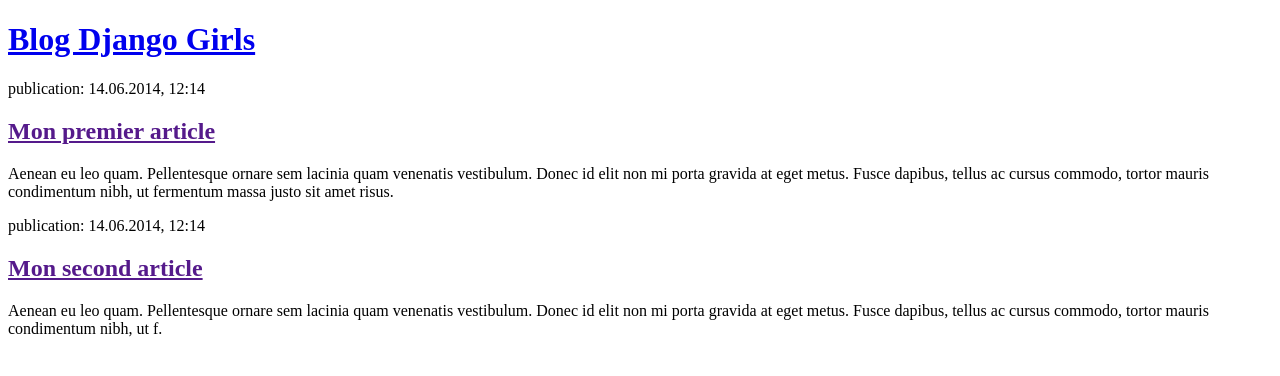
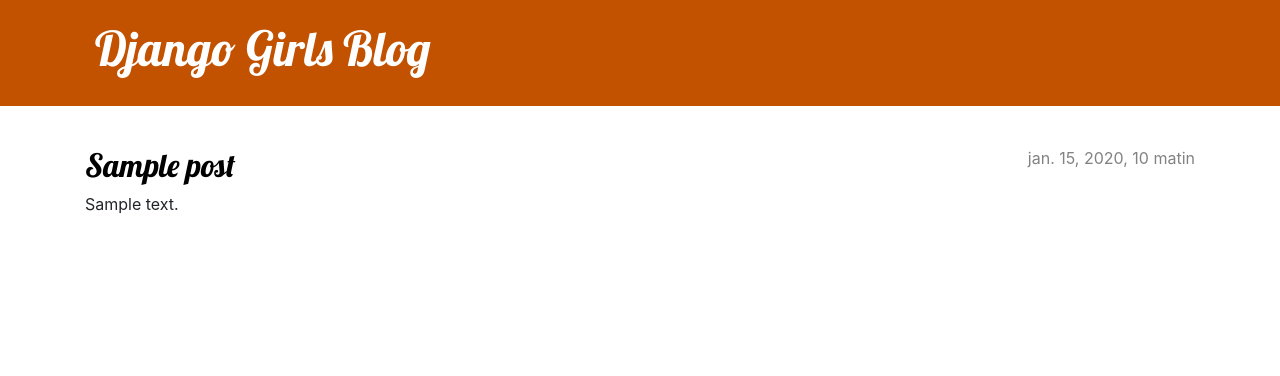
Before and after one commit to belkhoujaa/mon-nouveau-blog, a Django app: page / in a window 1280 px wide. Shown: the top 376 px of the page. Run offline with Django 3.2, Linux system fonts and the light colour scheme; tables that the repository leaves empty hold one stand-in row (values such as "Sample post").

Commit message:
Ajout de la vue et du template de détail blog post ainsi que du CSS pour le site.

```diff
--- a/blog/static/css/blog.css
+++ b/blog/static/css/blog.css
@@ -1,12 +1,70 @@
-h1 a, h2 a {
-    color: #C25100;
+.page-header {
+    background-color: #C25100;
+    margin-top: 0;
+    margin-bottom: 40px;
+    padding: 20px 20px 20px 40px;
 }
 
-body {
-    padding-left: 15px;
+.page-header h1,
+.page-header h1 a,
+.page-header h1 a:visited,
+.page-header h1 a:active {
+    color: #ffffff;
+    font-size: 36pt;
+    text-decoration: none;
 }
 
-h1 a, h2 a {
+h1,
+h2,
+h3,
+h4 {
+    font-family: 'Lobster', cursive;
+}
+
+.date {
+    color: #828282;
+}
+
+.save {
+    float: right;
+}
+
+.post-form textarea,
+.post-form input {
+    width: 100%;
+}
+
+.top-menu,
+.top-menu:hover,
+.top-menu:visited {
+    color: #ffffff;
+    float: right;
+    font-size: 26pt;
+    margin-right: 20px;
+}
+
+.post {
+    margin-bottom: 70px;
+}
+
+.post h2 a,
+.post h2 a:visited {
+    color: #000000;
+}
+
+.post > .date,
+.post > .actions {
+    float: right;
+}
+
+.btn-default,
+.btn-default:visited {
     color: #C25100;
-    font-family: 'Lobster';
+    background: none;
+    border-color: #C25100;
 }
+
+.btn-default:hover {
+    color: #FFFFFF;
+    background-color: #C25100;
+}
--- /dev/null
+++ b/blog/templates/blog/base.html
@@ -0,0 +1,25 @@
+{% load static %}
+<!DOCTYPE html>
+<html>
+    <head>
+        <title>Django Girls blog</title>
+        <link rel="stylesheet" href="https://cdn.jsdelivr.net/npm/bootstrap@4.5.3/dist/css/bootstrap.min.css" integrity="sha384-TX8t27EcRE3e/ihU7zmQxVncDAy5uIKz4rEkgIXeMed4M0jlfIDPvg6uqKI2xXr2" crossorigin="anonymous">
+        <link href='//fonts.googleapis.com/css?family=Lobster&subset=latin,latin-ext' rel='stylesheet' type='text/css'>
+        <link rel="stylesheet" href="{% static 'css/blog.css' %}">
+    </head>
+    <body>
+        <header class="page-header">
+          <div class="container">
+              <h1><a href="/">Django Girls Blog</a></h1>
+          </div>
+        </header>
+        <main class="container">
+            <div class="row">
+                <div class="col">
+                {% block content %}
+                {% endblock %}
+                </div>
+            </div>
+        </main>
+    </body>
+</html>
--- a/blog/templates/blog/post_list.html
+++ b/blog/templates/blog/post_list.html
@@ -1,23 +1,39 @@
+{% extends 'blog/base.html' %}
+{% load static %}
 <!DOCTYPE html>
 <html>
     <head>
         <title>Blog Django Girls</title>
+        <link rel="stylesheet" href="https://cdn.jsdelivr.net/npm/bootstrap@4.5.3/dist/css/bootstrap.min.css" integrity="sha384-TX8t27EcRE3e/ihU7zmQxVncDAy5uIKz4rEkgIXeMed4M0jlfIDPvg6uqKI2xXr2" crossorigin="anonymous">
+        <link rel="stylesheet" href="{% static 'css/blog.css' %}">
+        <link href="//fonts.googleapis.com/css?family=Lobster&subset=latin,latin-ext" rel="stylesheet" type="text/css">
+
     </head>
     <body>
-        <header>
-            <h1><a href="/">Blog Django Girls</a></h1>
+        <header class="page-header">
+            <div class="container">
+                <h1><a href="/">Django Girls Blog</a></h1>
+            </div>
         </header>
 
-        <article>
-            <time>publication: 14.06.2014, 12:14</time>
-            <h2><a href="">Mon premier article</a></h2>
-            <p>Aenean eu leo quam. Pellentesque ornare sem lacinia quam venenatis vestibulum. Donec id elit non mi porta gravida at eget metus. Fusce dapibus, tellus ac cursus commodo, tortor mauris condimentum nibh, ut fermentum massa justo sit amet risus.</p>
-        </article>
+        <main class="container">
+            <div class="row">
+                <div class="col">
 
-        <article>
-            <time>publication: 14.06.2014, 12:14</time>
-            <h2><a href="">Mon second article</a></h2>
-            <p>Aenean eu leo quam. Pellentesque ornare sem lacinia quam venenatis vestibulum. Donec id elit non mi porta gravida at eget metus. Fusce dapibus, tellus ac cursus commodo, tortor mauris condimentum nibh, ut f.</p>
-        </article>
+
+                    {% block content %}
+                        {% for post in posts %}
+                            <article class="post">
+                                <time class="date">
+                                    {{ post.published_date }}
+                                </time>
+                                <h2><a href="{% url 'post_detail' pk=post.pk %}">{{ post.title }}</a></h2>
+                                <p>{{ post.text|linebreaksbr }}</p>
+                            </article>
+                        {% endfor %}
+                    {% endblock %}
+                </div>
+            </div>
+        </main>
     </body>
 </html>
--- a/blog/urls.py
+++ b/blog/urls.py
@@ -3,4 +3,5 @@ from . import views
 
 urlpatterns = [
     path('', views.post_list, name='post_list'),
+    path('post/<int:pk>/', views.post_detail, name='post_detail'),
 ]
--- a/blog/views.py
+++ b/blog/views.py
@@ -1,7 +1,12 @@
 from django.shortcuts import render
 from django.utils import timezone
 from .models import Post
+from django.shortcuts import render, get_object_or_404
 
 def post_list(request):
-    posts = Post.objects.filter(published_date__lte=timezone.now()).order_by('published_date')
+    posts = Post.objects.all().order_by('published_date')
     return render(request, 'blog/post_list.html', {'posts': posts})
+
+def post_detail(request, pk):
+    post = get_object_or_404(Post, pk=pk)
+    return render(request, 'blog/post_detail.html', {'post': post})
```
Also changed, not shown: blog/templates/blog/post_detail.html (added, +13 -0 lines).
